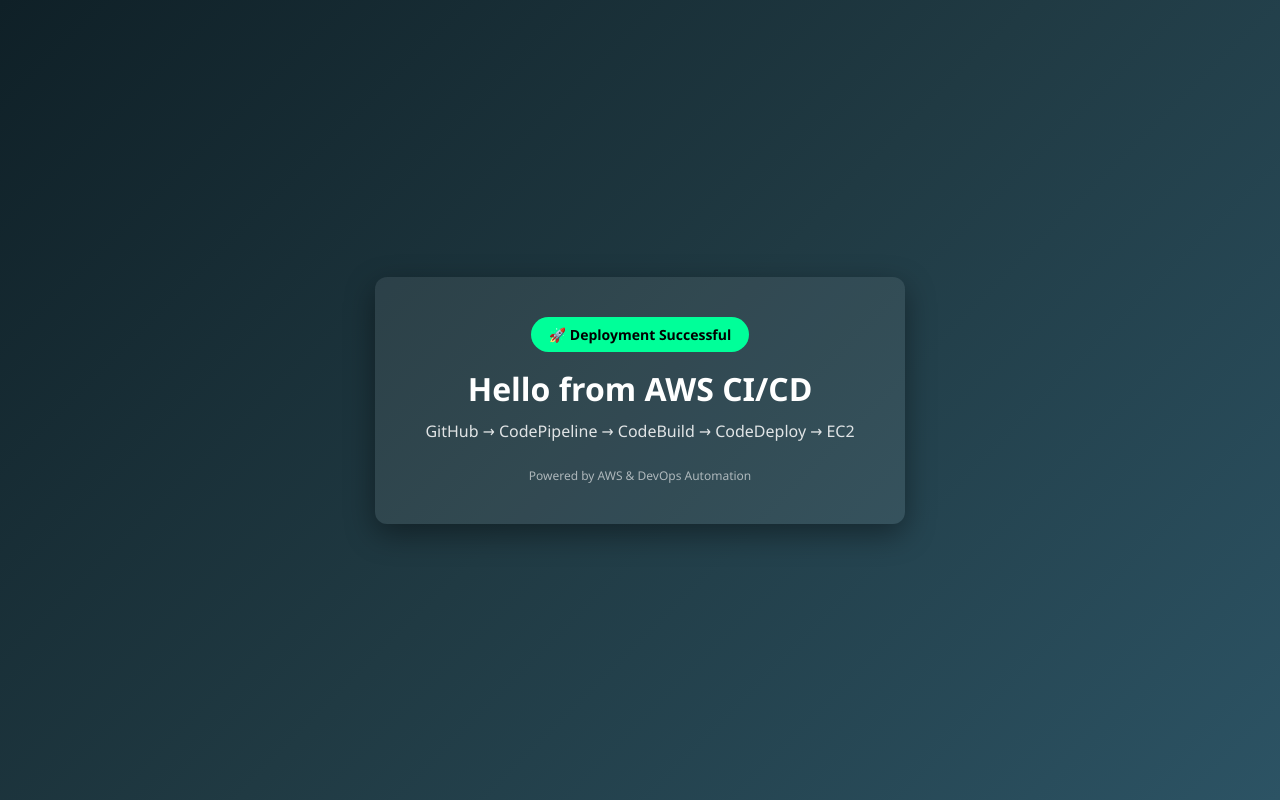
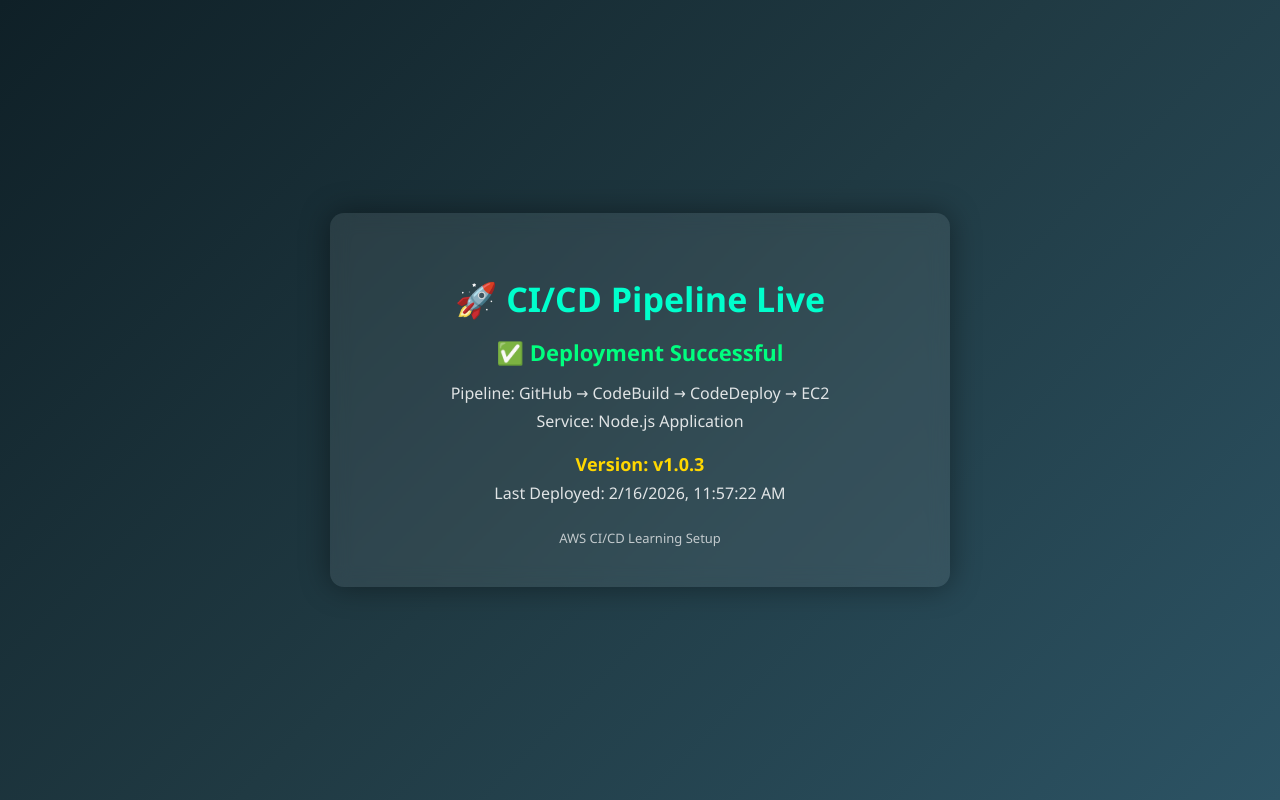
Before and after one commit to VaidehiS21/aws-codepipeline, a website: page index.html in a window 1280 px wide. Drawn offline with Linux system fonts and the light colour scheme.

Commit message:
updated ui

```diff
--- a/index.html
+++ b/index.html
@@ -1,88 +1,84 @@
 <!DOCTYPE html>
 <html lang="en">
 <head>
-  <meta charset="UTF-8" />
-  <meta name="viewport" content="width=device-width, initial-scale=1.0"/>
-  <title>AWS CI/CD Success</title>
-
+  <meta charset="UTF-8">
+  <meta name="viewport" content="width=device-width, initial-scale=1.0">
+  <title>CI/CD Pipeline Status</title>
   <style>
-    * {
-      box-sizing: border-box;
+    body {
       margin: 0;
-      padding: 0;
       font-family: "Segoe UI", Tahoma, Geneva, Verdana, sans-serif;
-    }
-
-    body {
       background: linear-gradient(135deg, #0f2027, #203a43, #2c5364);
-      height: 100vh;
       display: flex;
       justify-content: center;
       align-items: center;
+      height: 100vh;
       color: white;
     }
 
     .card {
       background: rgba(255, 255, 255, 0.08);
+      backdrop-filter: blur(10px);
       padding: 40px 50px;
-      border-radius: 12px;
+      border-radius: 14px;
       text-align: center;
-      box-shadow: 0 10px 30px rgba(0,0,0,0.4);
-      animation: fadeIn 1s ease;
+      box-shadow: 0 0 30px rgba(0,0,0,0.4);
+      max-width: 520px;
+      width: 90%;
     }
 
     h1 {
-      font-size: 32px;
+      font-size: 34px;
       margin-bottom: 10px;
+      color: #00ffcc;
     }
 
-    p {
-      font-size: 16px;
-      opacity: 0.85;
-      margin-bottom: 25px;
+    .status {
+      font-size: 22px;
+      margin: 15px 0;
+      color: #00ff7f;
+      font-weight: 600;
     }
 
-    .badge {
-      display: inline-block;
-      background: #00ff99;
-      color: #000;
-      padding: 8px 18px;
-      border-radius: 25px;
-      font-weight: 600;
-      font-size: 14px;
-      margin-bottom: 15px;
+    .info {
+      font-size: 16px;
+      margin: 6px 0;
+      opacity: 0.85;
+    }
+
+    .version {
+      margin-top: 20px;
+      font-size: 18px;
+      color: #ffd700;
+      font-weight: bold;
     }
 
     .footer {
-      font-size: 12px;
-      opacity: 0.6;
       margin-top: 25px;
-    }
-
-    @keyframes fadeIn {
-      from {
-        opacity: 0;
-        transform: translateY(20px);
-      }
-      to {
-        opacity: 1;
-        transform: translateY(0);
-      }
+      font-size: 13px;
+      opacity: 0.7;
     }
   </style>
 </head>
-
 <body>
 
   <div class="card">
-    <div class="badge">🚀 Deployment Successful</div>
-    <h1>Hello from AWS CI/CD</h1>
-    <p>GitHub → CodePipeline → CodeBuild → CodeDeploy → EC2</p>
+    <h1>🚀 CI/CD Pipeline Live</h1>
 
-    <div class="footer">
-      Powered by AWS & DevOps Automation
-    </div>
+    <div class="status">✅ Deployment Successful</div>
+
+    <div class="info">Pipeline: GitHub → CodeBuild → CodeDeploy → EC2</div>
+    <div class="info">Service: Node.js Application</div>
+
+    <div class="version">Version: v1.0.3</div>
+    <div class="info">Last Deployed: <span id="time"></span></div>
+
+    <div class="footer">AWS CI/CD Learning Setup</div>
   </div>
+
+  <script>
+    document.getElementById("time").innerText = new Date().toLocaleString();
+  </script>
 
 </body>
 </html>
```
